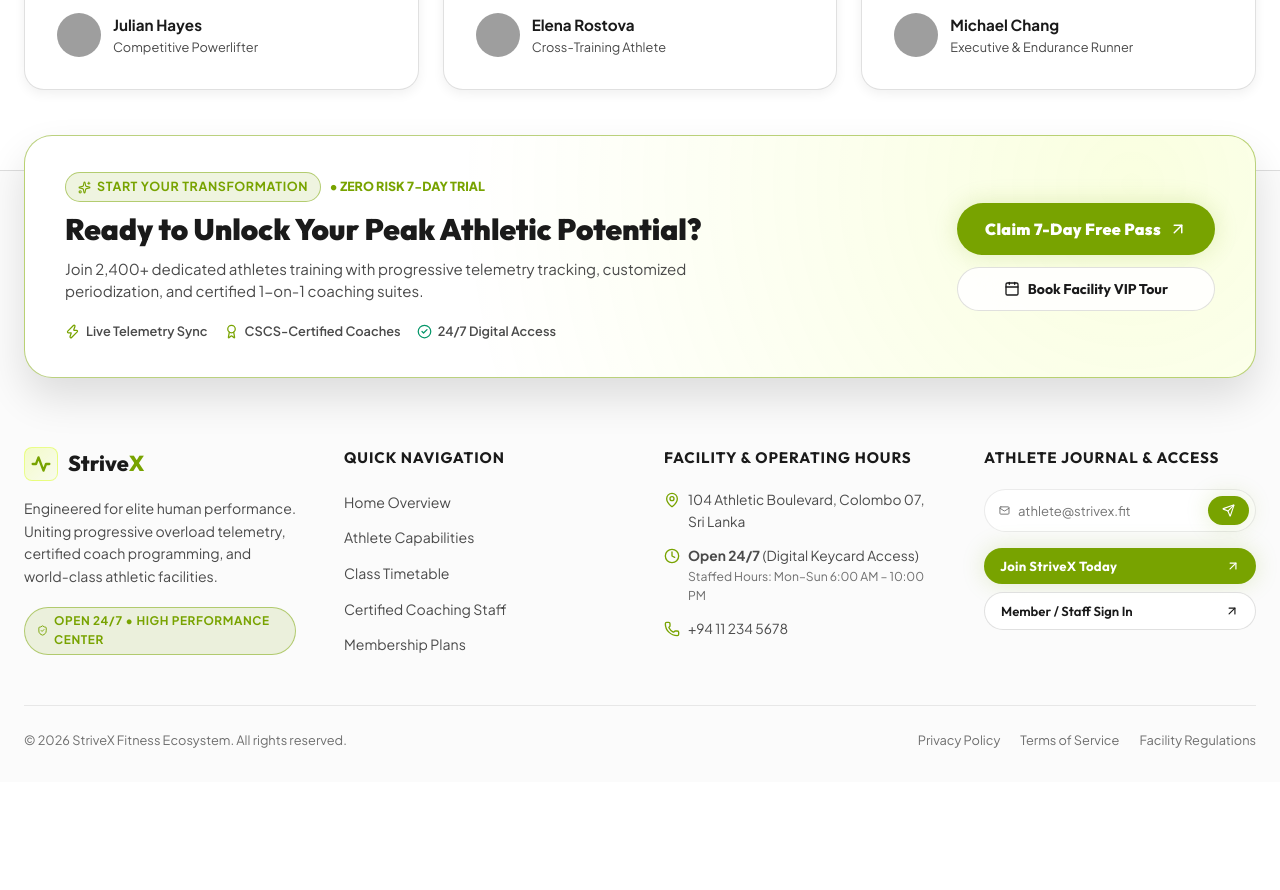
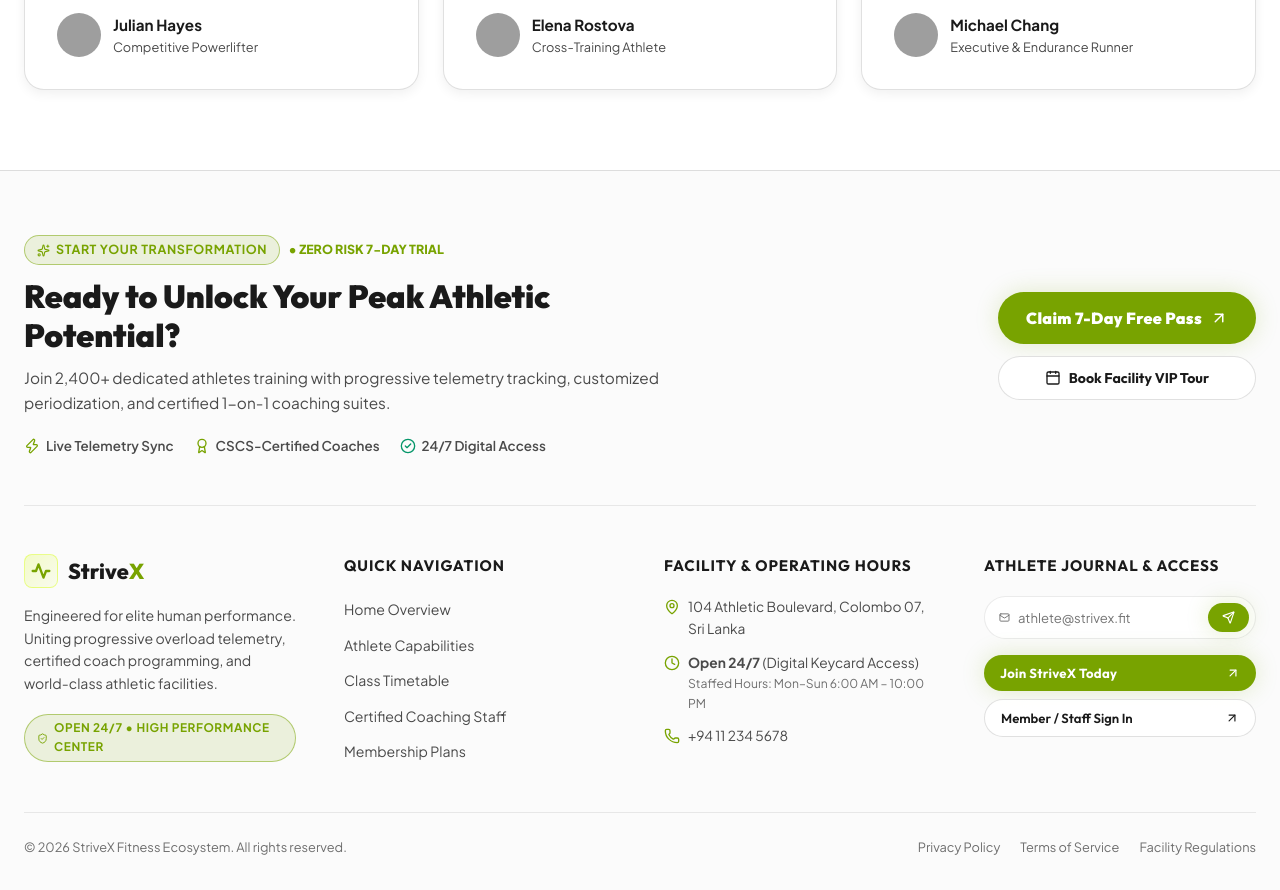
Before and after one commit to NiviruInsithaUdavinWeerasinghe/StriveX-FitnessApp, a React (Vite) app: page / in a window 1280 px wide. Shown: the part 5240-6130 px from the top of the page. Before the commit the page ends 6022 px from the top, so only its background shows below. Built offline with nearby package versions, Linux system fonts and the light colour scheme; grey boxes are pictures that could not be loaded.

Commit message:
Made footer top open on background, Removed panel container and adjusted layout

```diff
--- a/src/components/public/Footer.jsx
+++ b/src/components/public/Footer.jsx
@@ -51,28 +51,29 @@ export const Footer = ({ onNavClick, onOpenRegister, onOpenLogin }) => {
       style={{
         borderTop: '1px solid var(--border-glass)',
         background: 'var(--bg-secondary)',
-        padding: '0 24px 32px',
+        padding: '64px 24px 32px',
         width: '100%'
       }}
     >
       <div style={{ maxWidth: '1360px', margin: '0 auto' }}>
         {/* ============================================================ */}
-        {/* FOOTER TOP: High-Impact Pre-Footer Conversion Banner & Badges */}
+        {/* FOOTER TOP: Clean Open Layout on Background (No Cards/Panels) */}
         {/* ============================================================ */}
         <div
-          className="kinetic-card footer-top-banner"
           style={{
-            background: `
-              radial-gradient(circle at 90% 20%, rgba(212, 255, 0, 0.12) 0%, transparent 60%),
-              var(--surface-card)
-            `,
-            border: '1px solid var(--border-hover)',
-            boxShadow: 'var(--shadow-lg)'
+            display: 'flex',
+            alignItems: 'center',
+            justifyContent: 'space-between',
+            gap: '32px',
+            flexWrap: 'wrap',
+            paddingBottom: '48px',
+            marginBottom: '48px',
+            borderBottom: '1px solid var(--border-subtle)'
           }}
         >
           {/* Left Text & Value Props */}
-          <div style={{ maxWidth: '640px' }}>
-            <div style={{ display: 'flex', alignItems: 'center', gap: '8px', marginBottom: '10px' }}>
+          <div style={{ maxWidth: '680px' }}>
+            <div style={{ display: 'flex', alignItems: 'center', gap: '8px', marginBottom: '12px' }}>
               <div className="kinetic-badge">
                 <Sparkles size={13} />
                 <span>START YOUR TRANSFORMATION</span>
@@ -85,11 +86,11 @@ export const Footer = ({ onNavClick, onOpenRegister, onOpenLogin }) => {
             <h3
               style={{
                 fontFamily: 'var(--font-display)',
-                fontSize: '1.85rem',
+                fontSize: '2rem',
                 fontWeight: 900,
                 color: 'var(--text-primary)',
                 lineHeight: 1.2,
-                marginBottom: '10px'
+                marginBottom: '12px'
               }}
             >
               Ready to Unlock Your Peak Athletic Potential?
@@ -97,26 +98,26 @@ export const Footer = ({ onNavClick, onOpenRegister, onOpenLogin }) => {
             <p
               style={{
                 color: 'var(--text-secondary)',
-                fontSize: '0.94rem',
-                lineHeight: 1.5,
-                marginBottom: '18px'
+                fontSize: '0.96rem',
+                lineHeight: 1.6,
+                marginBottom: '20px'
               }}
             >
               Join 2,400+ dedicated athletes training with progressive telemetry tracking, customized periodization, and certified 1-on-1 coaching suites.
             </p>
 
             {/* Micro Value Prop Badges */}
-            <div style={{ display: 'flex', flexWrap: 'wrap', gap: '16px', fontSize: '0.8rem', color: 'var(--text-secondary)' }}>
+            <div style={{ display: 'flex', flexWrap: 'wrap', gap: '20px', fontSize: '0.84rem', color: 'var(--text-secondary)' }}>
               <div style={{ display: 'flex', alignItems: 'center', gap: '6px' }}>
-                <Zap size={15} color="var(--accent)" />
+                <Zap size={16} color="var(--accent)" />
                 <span style={{ fontWeight: 600 }}>Live Telemetry Sync</span>
               </div>
               <div style={{ display: 'flex', alignItems: 'center', gap: '6px' }}>
-                <Award size={15} color="var(--accent)" />
+                <Award size={16} color="var(--accent)" />
                 <span style={{ fontWeight: 600 }}>CSCS-Certified Coaches</span>
               </div>
               <div style={{ display: 'flex', alignItems: 'center', gap: '6px' }}>
-                <CheckCircle2 size={15} color="var(--status-success)" />
+                <CheckCircle2 size={16} color="var(--status-success)" />
                 <span style={{ fontWeight: 600 }}>24/7 Digital Access</span>
               </div>
             </div>
--- a/src/index.css
+++ b/src/index.css
@@ -458,26 +458,3 @@ input, textarea {
 .animate-scale-up {
   animation: scaleUp var(--transition-smooth) forwards;
 }
-
-/* Footer Top Responsive Utilities */
-.footer-top-banner {
-  transform: translateY(-36px);
-  margin-bottom: 32px;
-  padding: 36px 40px;
-  border-radius: var(--radius-xl);
-  display: flex;
-  align-items: center;
-  justify-content: space-between;
-  gap: 32px;
-  flex-wrap: wrap;
-}
-
-@media (max-width: 768px) {
-  .footer-top-banner {
-    transform: translateY(-20px);
-    padding: 24px 20px;
-    margin-bottom: 24px;
-    flex-direction: column;
-    align-items: flex-start;
-  }
-}
```
